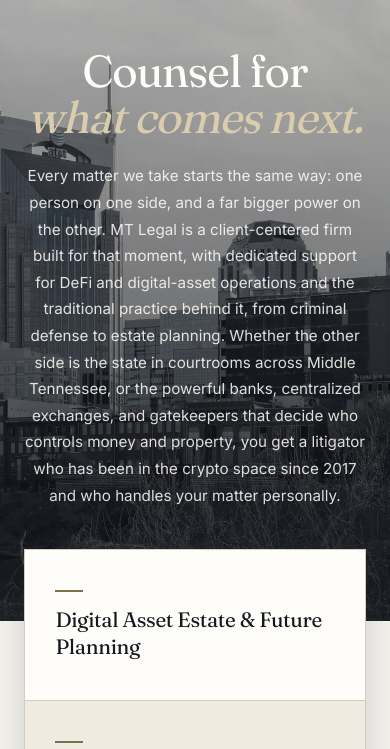
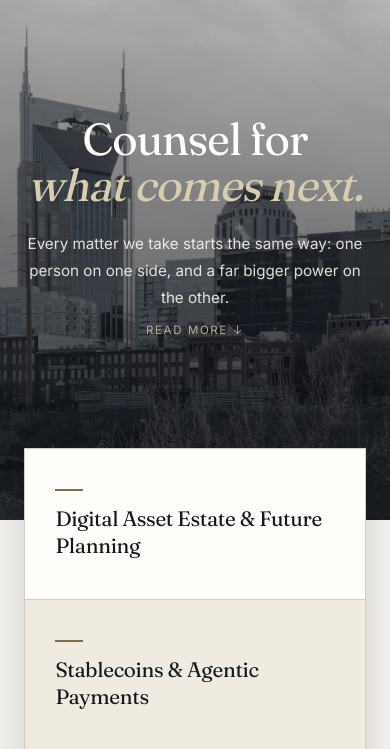
Before and after one commit to mtbiggs-legal/mt-legal-site, a Flask app: page / in a window 390 px wide. Shown: the part 140-889 px from the top of the page. Run offline with Flask 3, Linux system fonts and the light colour scheme; parts of the project's set-up code (start-up, migrations or seed data) failed here and were passed over.

Commit message:
copy(home): shorter opening paragraph; phones show first sentence, tap for more
Co-Authored-By: Claude Opus 5.5 <noreply@anthropic.com>

```diff
--- a/static/css/style.css
+++ b/static/css/style.css
@@ -2764,3 +2764,20 @@ a.ed-layer--link:hover { background: var(--bg); border-top-color: var(--accent);
   font-style: italic;
   color: var(--ink);
 }
+
+/* Homepage opening paragraph: on phones only the first sentence shows, with a
+   "Read more" cue; tapping the paragraph opens the rest. */
+@media (max-width: 700px) {
+  [data-lede-fold] { cursor: pointer; }
+  [data-lede-fold]:not(.is-open) .ed-lede-rest { display: none; }
+  [data-lede-fold]:not(.is-open) .ed-lede-first::after {
+    content: "Read more \2193";
+    display: block;
+    margin-top: .55rem;
+    font-size: .72rem;
+    letter-spacing: .14em;
+    text-transform: uppercase;
+    color: var(--accent-lt);
+  }
+  [data-lede-fold]:focus-visible { outline: 1px solid var(--accent-lt); outline-offset: 4px; }
+}
--- a/templates/index.html
+++ b/templates/index.html
@@ -21,13 +21,16 @@
   <div class="ed-hero-shade" aria-hidden="true"></div>
   <div class="ed-hero-text">
     <h1>Counsel for<br><em>what comes next.</em></h1>
-    <p class="ed-lede">Every matter we take starts the same way: one person on one side, and a
-      far bigger power on the other. {{ firm_name }} is a client-centered firm built for that
-      moment, with dedicated support for DeFi and digital-asset operations and the traditional
-      practice behind it, from criminal defense to estate planning. Whether the other side is the
-      state in courtrooms across Middle Tennessee, or the powerful banks, centralized exchanges,
-      and gatekeepers that decide who controls money and property, you get a litigator who has
-      been in the crypto space since 2017 and who handles your matter personally.</p>
+    <p class="ed-lede" data-lede-fold>
+      <span class="ed-lede-first">Every matter we take starts the same way: one person on one
+        side, and a far bigger power on the other.</span>
+      <span class="ed-lede-rest">{{ firm_name }} is a client-centered firm with dedicated
+        support for DeFi and digital assets, plus traditional practice from criminal defense to
+        estate planning. Whether you face the state in courtrooms across Middle Tennessee or the
+        powerful banks, centralized exchanges, and gatekeepers that control money and property,
+        you get a litigator in the crypto space since 2017 who handles your matter
+        personally.</span>
+    </p>
   </div>
 </section>
 
@@ -44,6 +47,36 @@
     </a>
   </div>
 </section>
+<script>
+// Phones: the opening paragraph shows its first sentence; tapping it reveals the rest.
+(function () {
+  var lede = document.querySelector("[data-lede-fold]");
+  if (!lede) return;
+  var phone = window.matchMedia("(max-width: 700px)");
+  function setup() {
+    if (phone.matches) {
+      lede.setAttribute("role", "button");
+      lede.setAttribute("tabindex", "0");
+      lede.setAttribute("aria-expanded", lede.classList.contains("is-open") ? "true" : "false");
+    } else {
+      lede.removeAttribute("role");
+      lede.removeAttribute("tabindex");
+      lede.removeAttribute("aria-expanded");
+    }
+  }
+  function toggle() {
+    if (!phone.matches) return;
+    lede.classList.toggle("is-open");
+    lede.setAttribute("aria-expanded", lede.classList.contains("is-open") ? "true" : "false");
+  }
+  lede.addEventListener("click", toggle);
+  lede.addEventListener("keydown", function (e) {
+    if (e.key === "Enter" || e.key === " ") { e.preventDefault(); toggle(); }
+  });
+  phone.addEventListener("change", setup);
+  setup();
+})();
+</script>
 {% endblock %}
 
 {% block content %}
```
